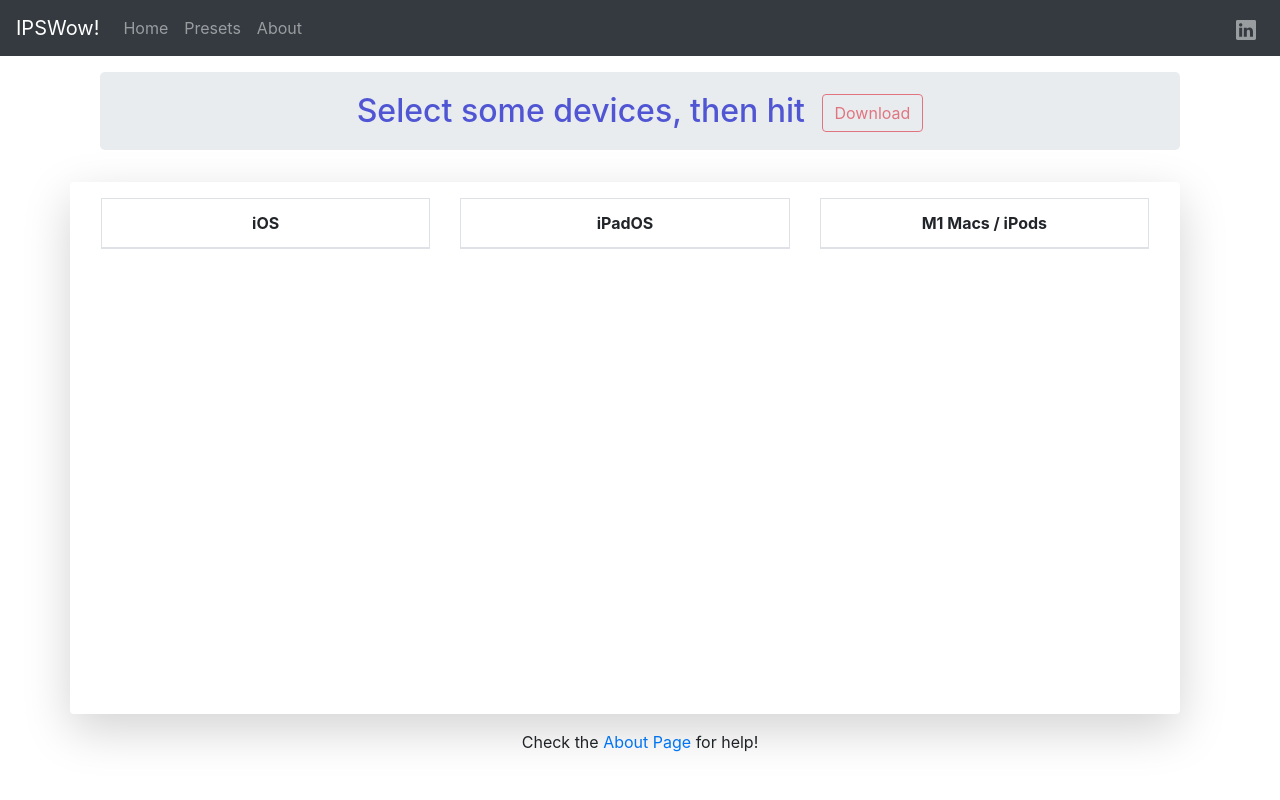
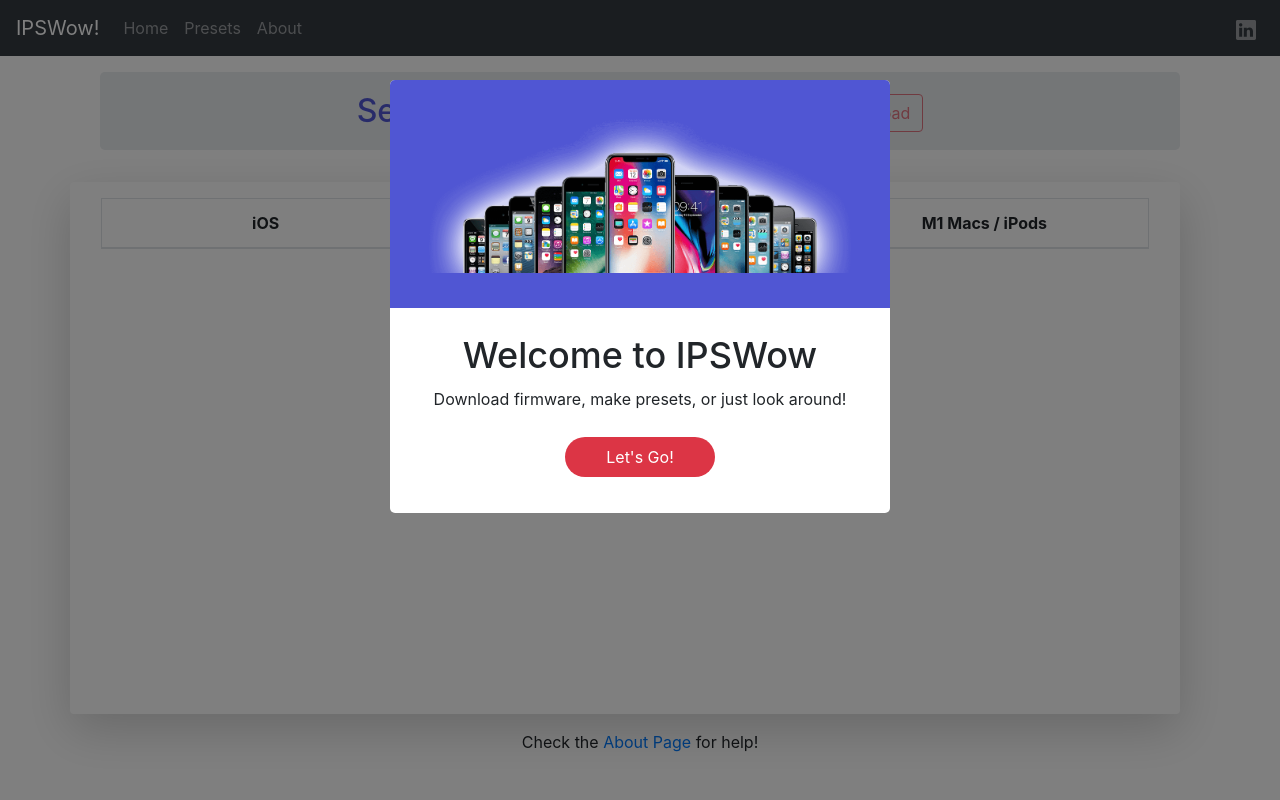
Before and after one commit to princetechn0/IPSWOW, a Flask app: page / in a window 1280 px wide. Run offline with Flask 2, Linux system fonts and the light colour scheme; lists and menus that the app fills with data are empty; some libraries are stand-ins or nearby versions.

Commit message:
added intro popup on first launch

```diff
--- a/begin.py
+++ b/begin.py
@@ -50,7 +50,7 @@
 
 @ app.route("/presets")
 def presets():
-    return render_template('presets.html',  data=[device_types, all_iPhones, all_iPads, all_macs, all_ipods])
+    return render_template('presets.html')
 
 
 @ app.route("/about")
--- a/static/js/home.js
+++ b/static/js/home.js
@@ -1,5 +1,10 @@
-// Select all body cells and assign a click action detector to all
-// Highlight selected elements and change their class value
+// Called if first time launching site
+$(document).ready(function () {
+  if (!document.cookie.startsWith("visited")) {
+    createCookie("visited", true, 1000);
+    $("#intro-Modal").modal("show");
+  }
+});
 
 let ready2download = [];
 
@@ -88,9 +93,13 @@
 };
 
 function savePreset() {
-  // Save Cookie with name if no error
+  // Save Cookie if name not empty or contains "="
   resetPlaceHolder();
-  if (preset_name.value.trim() == "") {
+  if (
+    preset_name.value.trim() == "" ||
+    preset_name.value.includes("=") ||
+    preset_name.value == "visited"
+  ) {
     preset_name.classList.add("preset-warning");
     preset_name.placeholder = "Try again!";
   } else {
--- a/static/main.css
+++ b/static/main.css
@@ -39,3 +39,53 @@
     width: 100%;
   }
 }
+
+.modal-confirm .modal-content {
+  padding: 20px;
+  font-size: 16px;
+  border-radius: 5px;
+  border: none;
+}
+.modal-confirm .modal-header {
+  background: #5056d3;
+  border-bottom: none;
+  position: relative;
+  text-align: center;
+  margin: -20px -20px 0;
+  border-radius: 5px 5px 0 0;
+  padding: 35px;
+}
+.modal-confirm h4 {
+  text-align: center;
+  font-size: 36px;
+  margin: 10px 0;
+}
+.modal-confirm .form-control,
+.modal-confirm .btn {
+  min-height: 40px;
+  border-radius: 3px;
+}
+
+.modal-confirm.modal-dialog {
+  margin-top: 80px;
+}
+.modal-confirm .btn {
+  color: #fff;
+  border-radius: 4px;
+  text-decoration: none;
+  transition: all 0.4s;
+  line-height: normal;
+  border-radius: 30px;
+  margin-top: 10px;
+  padding: 6px 20px;
+  min-width: 150px;
+  border: none;
+}
+.modal-confirm .btn:hover,
+.modal-confirm .btn:focus {
+  outline: none;
+}
+.trigger-btn {
+  display: inline-block;
+  margin: 100px auto;
+}
--- a/templates/home.html
+++ b/templates/home.html
@@ -110,6 +110,24 @@
         </div>
     </div>
 
+            <!-- Intro Modal -->
+            <div id="intro-Modal" class="modal fade">
+                <div class="modal-dialog modal-confirm">
+                    <div class="modal-content">
+                        <div class="modal-header">
+                            <img class="img-fluid" src="/static/images/all_iphones.png">
+                        </div>
+                        <div class="modal-body text-center">
+                            <h4>Welcome to IPSWow</h4>
+                            <p>Download firmware, make presets, or just look around!</p>
+                            <button class="btn btn-danger" data-dismiss="modal">Let's Go!</button>
+                        </div>
+                    </div>
+                </div>
+            </div>
+
+</div>
+
 
     <div class="text-center">
         <p class="pt-3 "> Check the <a href="/about"> About Page </a> for help!</p>
@@ -117,13 +135,9 @@
 
 
 
-
-
-
-
-
 {% endblock content %}
 
 {% block js %}
+<script src="//ajax.googleapis.com/ajax/libs/jquery/1.9.1/jquery.min.js"></script>
 <script src="{{ url_for('static', filename='js/home.js') }}"></script>
 {% endblock js%}
```
Also changed, not shown: static/js/presets.js (+23 -23 lines), static/images/all_iphones.png (added), templates/presets.html (indentation only).
